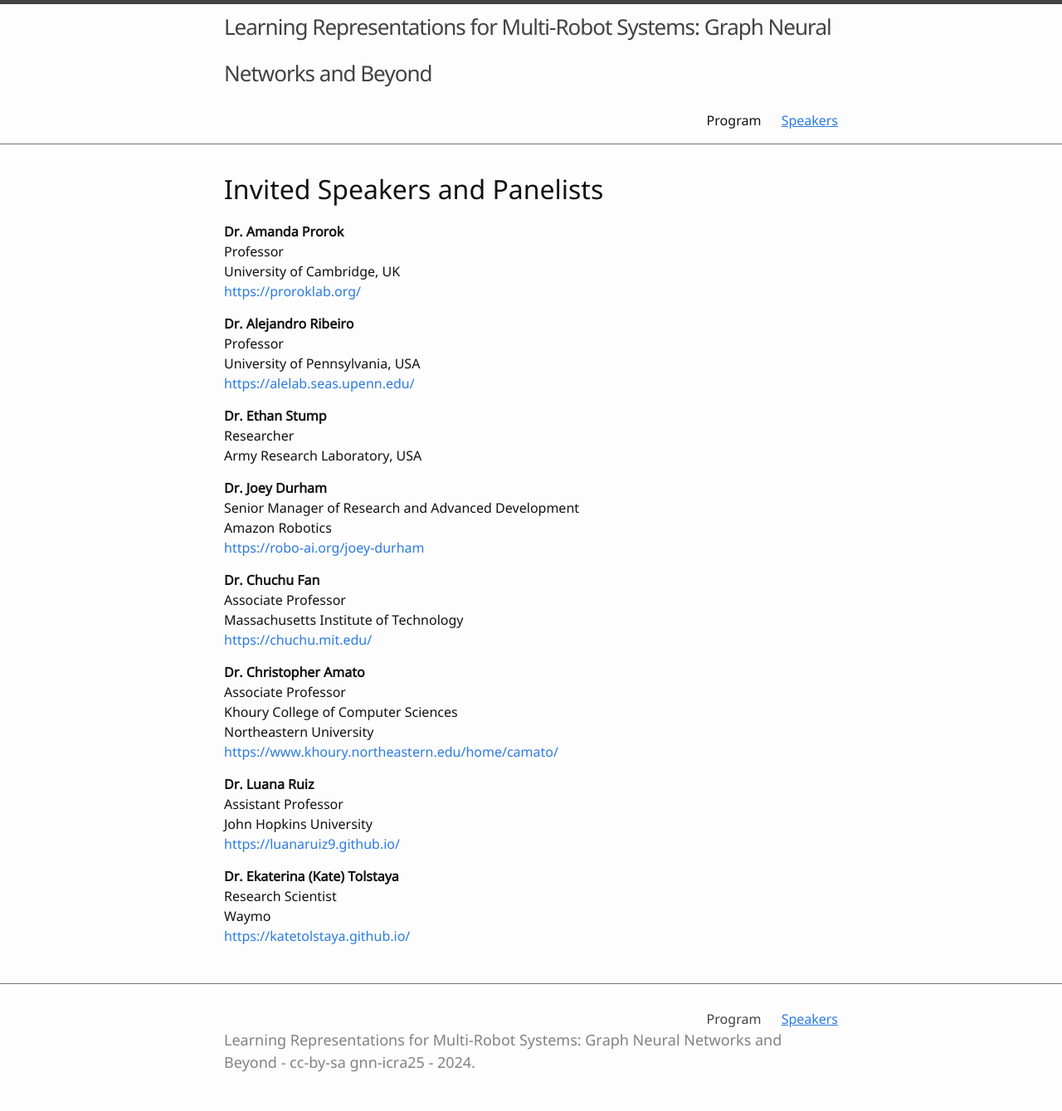
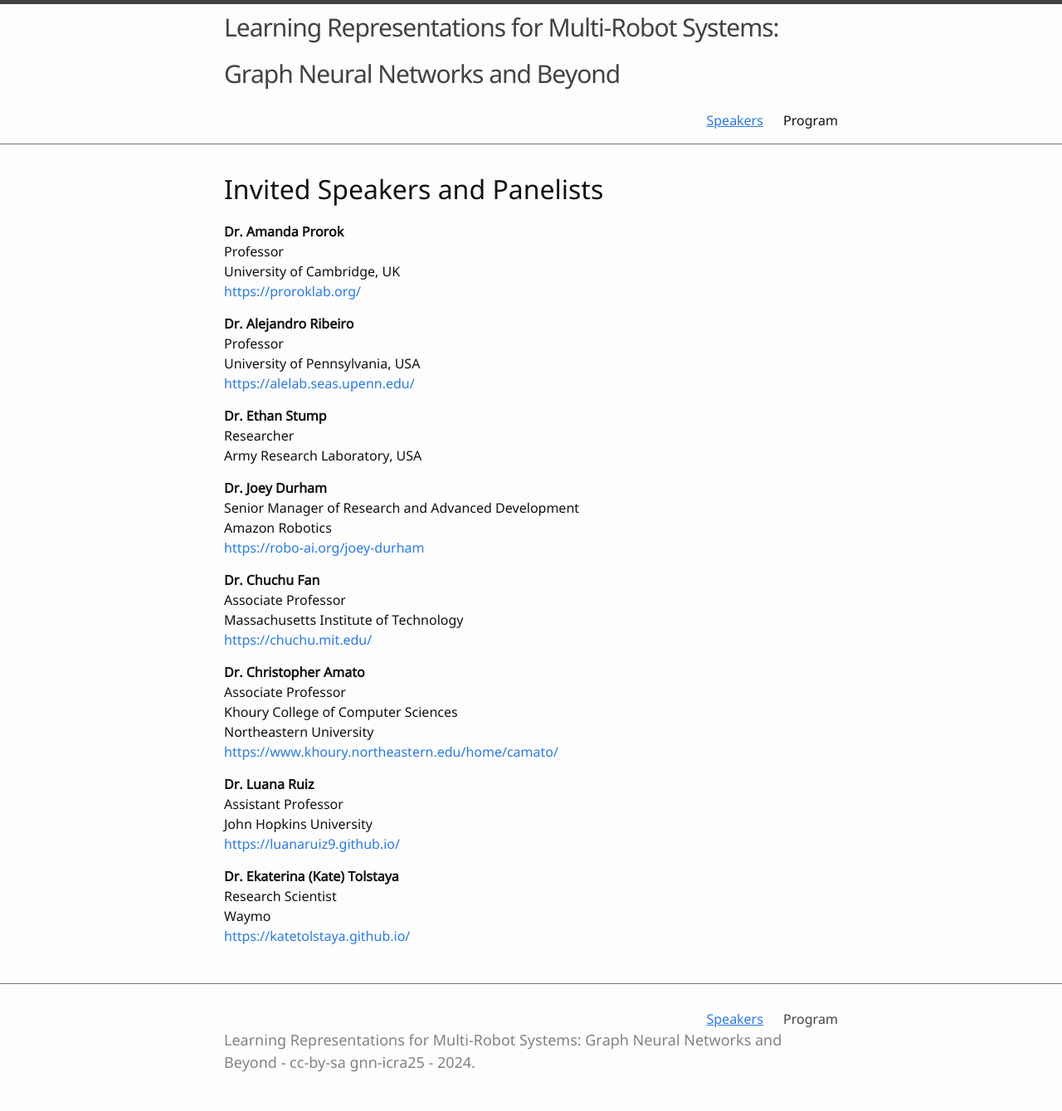
Before and after one commit to gnn-icra25/gnn-icra25.github.io, a Jekyll site: the page built from 01-speakers.md, in a window 1280 px wide. Shown: the whole page at 83% size. Built offline with Jekyll 4.4.1, drawn with Linux system fonts in a browser that asks for light colours.

Commit message:
Updated pages

```diff
--- a/_sass/_layout.scss
+++ b/_sass/_layout.scss
@@ -11,7 +11,7 @@
 }
 
 .site-title {
-  font-size: 26px;
+  font-size: 30px;
   font-weight: 300;
   line-height: 56px;
   letter-spacing: -1px;
```
Also changed, not shown: 01-speakers.md (renamed from speakers.md), 02-program.md (renamed from program.md).
